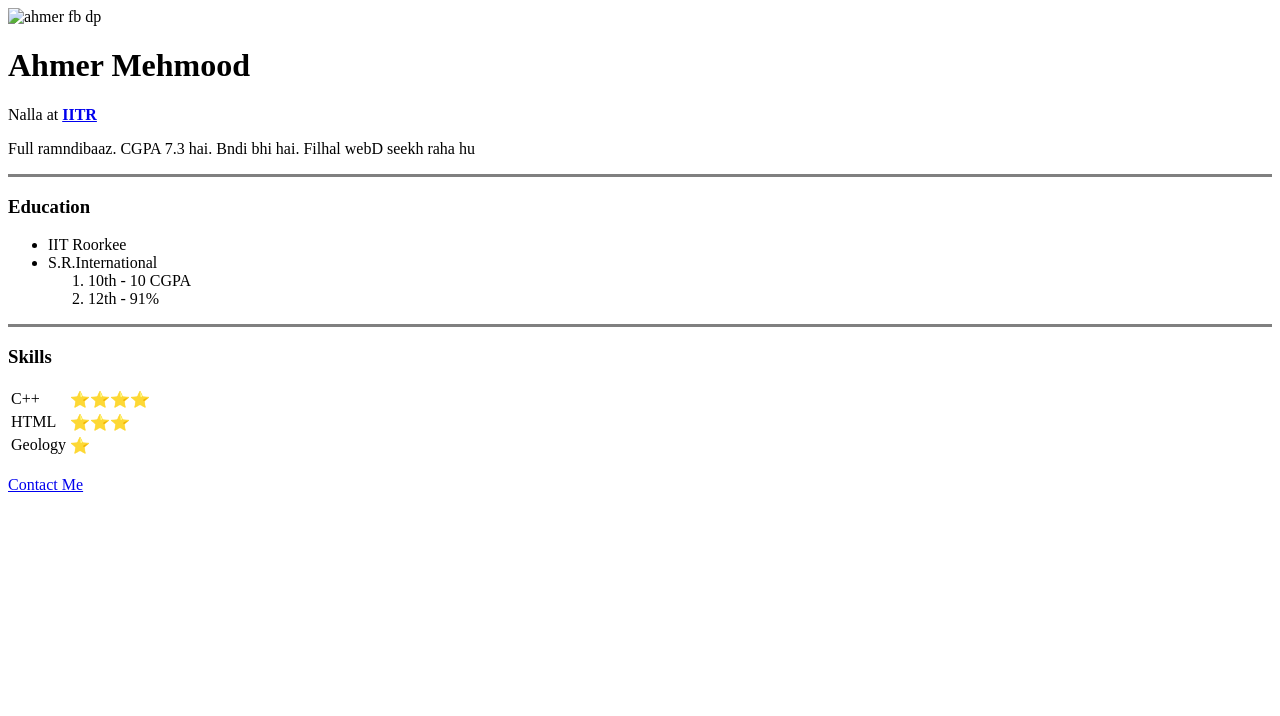
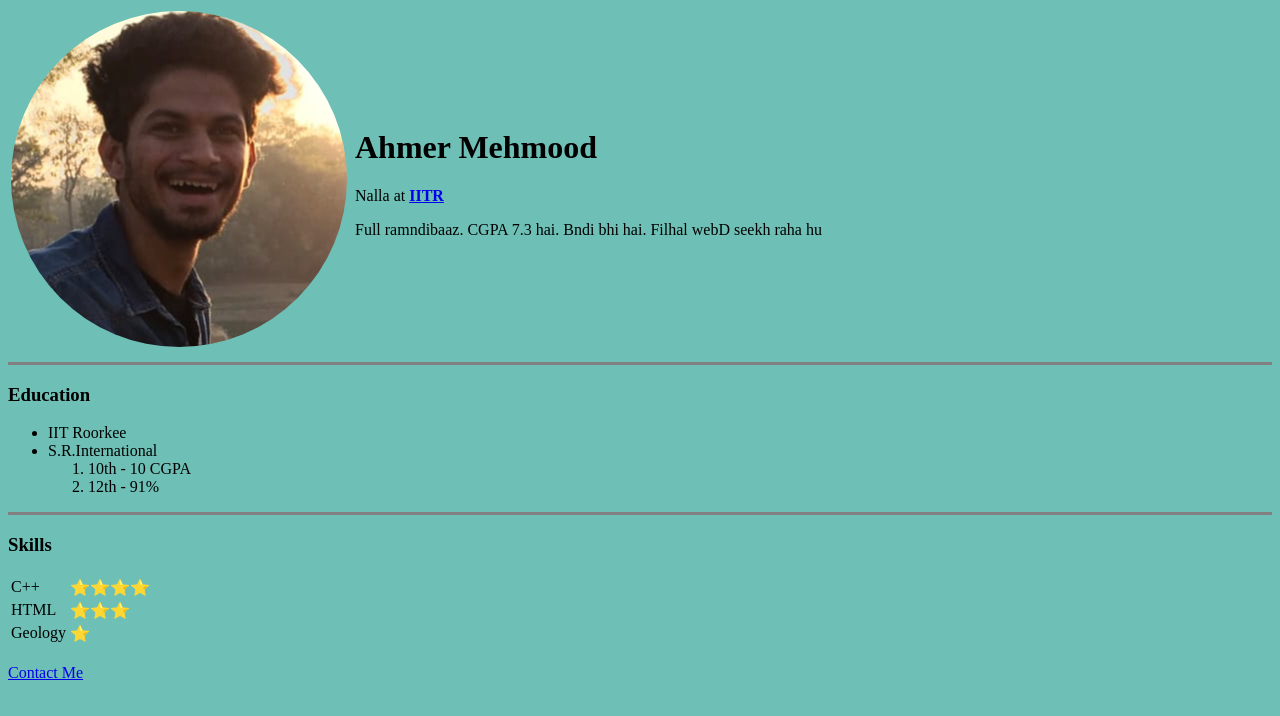
Before and after one commit to Itachi0007/CV, a plain HTML site: page index.html in a window 1280 px wide. Drawn offline with Linux system fonts and the light colour scheme.

Commit message:
Add files via upload

```diff
--- a/index.html
+++ b/index.html
@@ -4,11 +4,15 @@
     <meta charset="utf-8">
     <title>Δ Ahmer ki site</title>
   </head>
-  <body>
-    <img src="fb dp.jpg" alt="ahmer fb dp">
-    <h1>Ahmer Mehmood</h1>
-    <p>Nalla at <strong> <a href="https://www.iitr.ac.in/">IITR</a> </strong></p>
-    <p>Full ramndibaaz. CGPA 7.3 hai. Bndi bhi hai. Filhal webD seekh raha hu</p>
+  <body style="background-color:#6ebfb5;">
+    <table>
+      <tr>
+          <td><img src="circle-cropped.png" alt="ahmer fb dp"><td>
+          <td><h1>Ahmer Mehmood</h1>
+            <p>Nalla at <strong> <a href="https://www.iitr.ac.in/">IITR</a> </strong></p>
+            <p>Full ramndibaaz. CGPA 7.3 hai. Bndi bhi hai. Filhal webD seekh raha hu</p></td>
+      </tr>
+    </table>
     <hr noshade size="3">
     <h3>Education</h3>
     <ul>
```
Also changed, not shown: circle-cropped.png (added).
